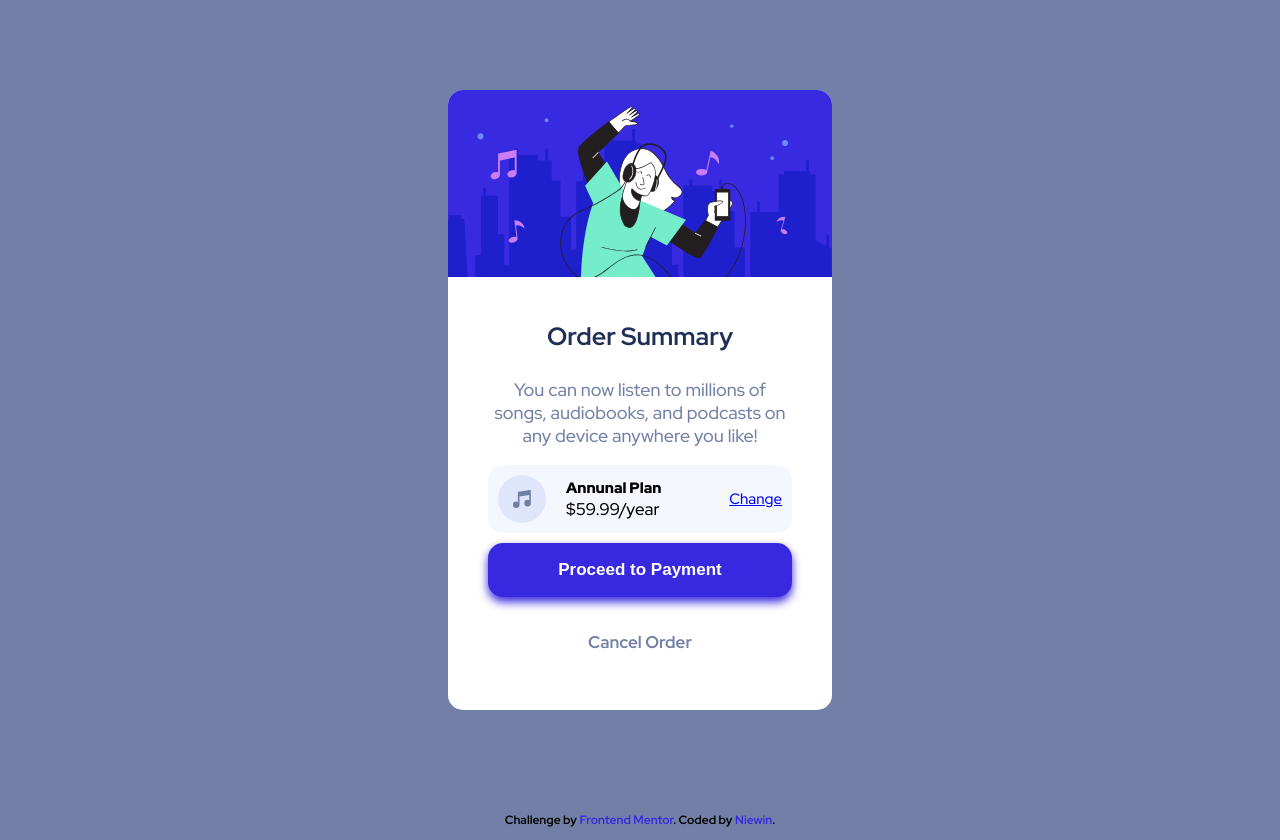
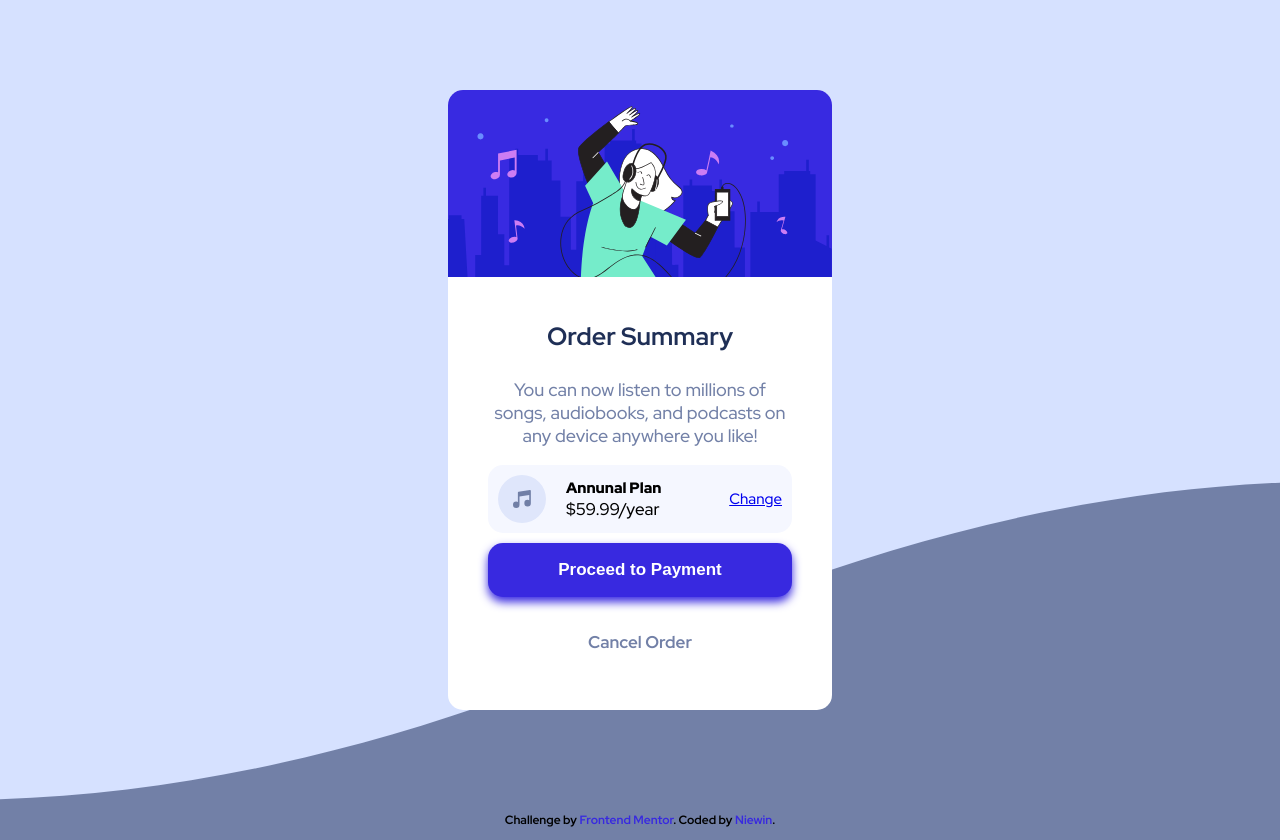
Before and after one commit to niewinN/Order-summary-component, a plain HTML site: page index.html in a window 1280 px wide. Drawn offline with Linux system fonts and the light colour scheme; the site is published under a folder, as on GitHub Pages, so addresses that start at the root find nothing.

Commit message:
changed img

```diff
--- a/style.css
+++ b/style.css
@@ -18,7 +18,7 @@ html {
 	justify-content: center;
 	align-items: center;
 	background-color: hsl(224, 23%, 55%);
-    background-image: url('/images/pattern-background-mobile.svg');
+    background-image: url('images/pattern-background-mobile.svg');
     background-repeat: no-repeat;
     background-position: center;
     background-size: cover;
@@ -145,7 +145,7 @@ html {
 @media(min-width: 1024px) {
 
     .main {
-        background-image: url('/images/pattern-background-desktop.svg');
+        background-image: url('images/pattern-background-desktop.svg');
     }
 
     .card {
```
